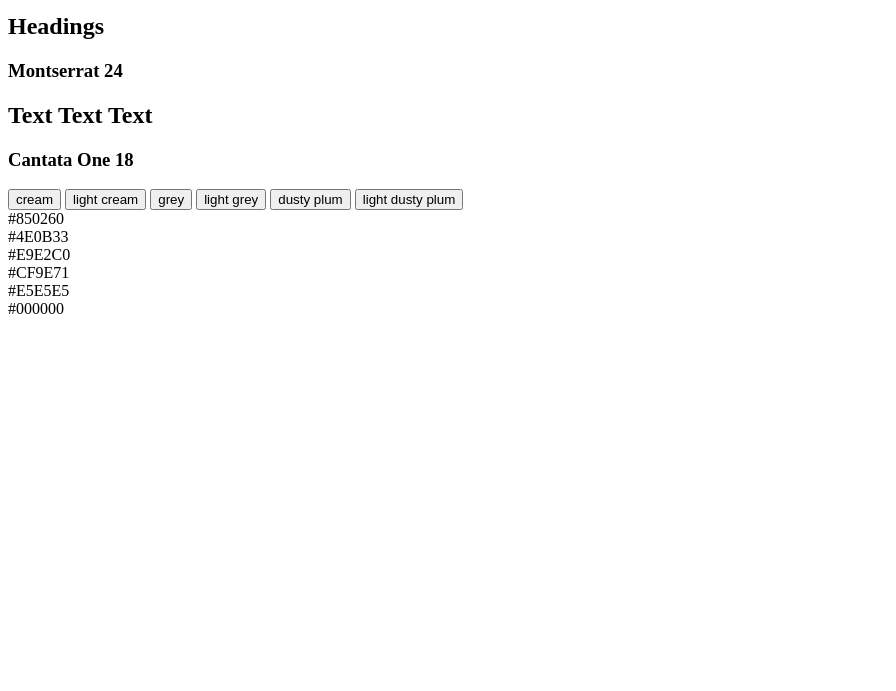
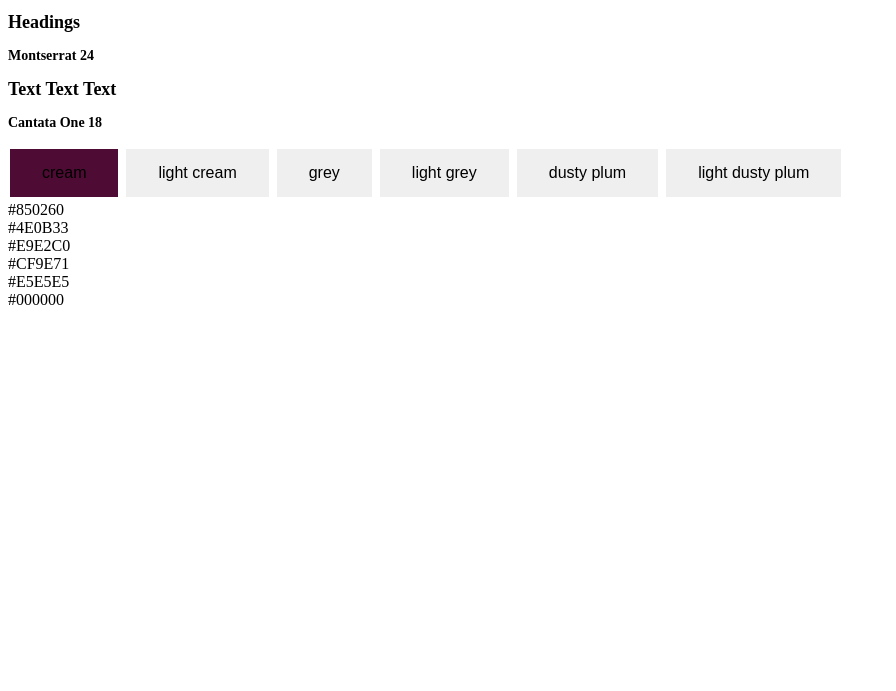
Before and after one commit to Celeste2298/UX_UI_HW_17, a plain HTML site: page index.html in a window 1280 px wide. Shown: the part 109-800 px from the top of the page, without its empty margins (0-896 px from the left). Drawn offline with Linux system fonts and the light colour scheme; files that its build step writes are made by us from their sources.

Commit message:
link to css update

```diff
--- a/css/index.css
+++ b/css/index.css
@@ -51,7 +51,7 @@ h3{
 
 .button {
 	 border: none;
-  color: white;
+  color: black;
   padding: 15px 32px;
   text-align: center;
   text-decoration: none;
--- a/index.html
+++ b/index.html
@@ -5,7 +5,7 @@
     <meta http-equiv="X-UA-Compatible" content="IE=edge">
     <meta name="viewport" content="width=device-width, initial-scale=1.0">
     <title>Document</title>
-    <link rel="stylesheet" href="main.css">
+    <link rel="stylesheet" href="index.css">
 </head>
 <body>
 <!-- Text size and Font style -->
```
Also changed, not shown: 1 other file.
